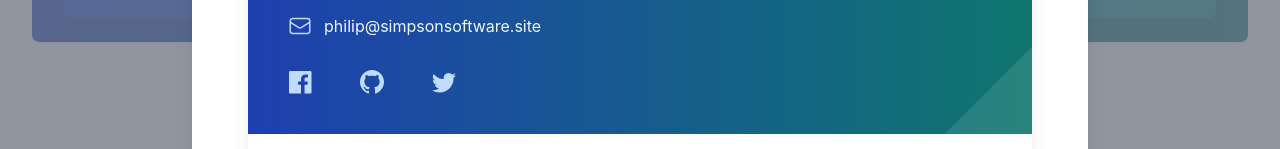
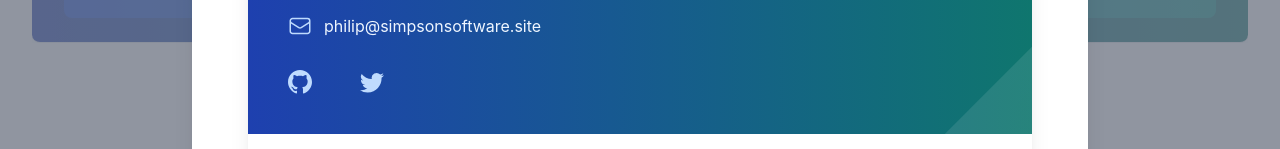
Before and after one commit to FulphilledDev/mern_portfolio, a React (Create React App) app: page / in a window 1280 px wide. Both pictures are taken after a click on the button "Contact Me". Shown: the part 2101-2250 px from the top of the page. Built offline with nearby package versions, Linux system fonts and the light colour scheme.

Commit message:
Update contact form links

```diff
--- a/src/components/landing/ContactForm.jsx
+++ b/src/components/landing/ContactForm.jsx
@@ -199,28 +199,9 @@ const ContactForm = () => {
                                                     <span className="ml-3">philip@simpsonsoftware.site</span>
                                                 </dd>
                                             </dl>
-                                            <ul role="list" className="mt-8 flex space-x-12">
+                                            <ul className="mt-8 flex space-x-12">
                                                 <li>
-                                                    <a className="text-blue-200 hover:text-blue-100" href="#">
-                                                        <span className="sr-only">Facebook</span>
-                                                        <svg
-                                                            width={24}
-                                                            height={24}
-                                                            viewBox="0 0 24 24"
-                                                            fill="none"
-                                                            xmlns="http://www.w3.org/2000/svg"
-                                                            className="h-6 w-6"
-                                                            aria-hidden="true"
-                                                        >
-                                                            <path
-                                                            d="M22.258 1H2.242C1.556 1 1 1.556 1 2.242v20.016c0 .686.556 1.242 1.242 1.242h10.776v-8.713h-2.932V11.39h2.932V8.887c0-2.906 1.775-4.489 4.367-4.489 1.242 0 2.31.093 2.62.134v3.037l-1.797.001c-1.41 0-1.683.67-1.683 1.653v2.168h3.362l-.438 3.396h-2.924V23.5h5.733c.686 0 1.242-.556 1.242-1.242V2.242C23.5 1.556 22.944 1 22.258 1"
-                                                            fill="currentColor"
-                                                            />
-                                                        </svg>
-                                                    </a>
-                                                </li>
-                                                <li>
-                                                    <a className="text-blue-200 hover:text-blue-100" href="#">
+                                                    <a className="text-blue-200 hover:text-blue-100" href="https://github.com/fulphilleddev">
                                                         <span className="sr-only">GitHub</span>
                                                         <svg
                                                             width={24}
@@ -239,7 +220,7 @@ const ContactForm = () => {
                                                     </a>
                                                 </li>
                                                 <li>
-                                                    <a className="text-blue-200 hover:text-blue-100" href="#">
+                                                    <a className="text-blue-200 hover:text-blue-100" href="https://twitter.com/FulphilledDev">
                                                         <span className="sr-only">Twitter</span>
                                                         <svg
                                                             width={24}
--- a/src/components/landing/Hero.jsx
+++ b/src/components/landing/Hero.jsx
@@ -1,19 +1,19 @@
-import { Fragment, useState } from 'react';
+// import { Fragment, useState } from 'react';
 import { PopupButton } from "react-calendly";
-import { Dialog, Transition } from '@headlessui/react'
-import LiveDemo from './LiveDemo';
+// import { Dialog, Transition } from '@headlessui/react'
+// import LiveDemo from './LiveDemo';
 
 const Hero = () => {
 
-  const [liveDemo, setLiveDemo] = useState(false)
+  // const [liveDemo, setLiveDemo] = useState(false)
 
-  const showDemo = () => {
-    if (!liveDemo) {
-      setLiveDemo(true)
-    } else {
-      setLiveDemo(false)
-    }
-  }
+  // const showDemo = () => {
+  //   if (!liveDemo) {
+  //     setLiveDemo(true)
+  //   } else {
+  //     setLiveDemo(false)
+  //   }
+  // }
 
 
 return (
```
